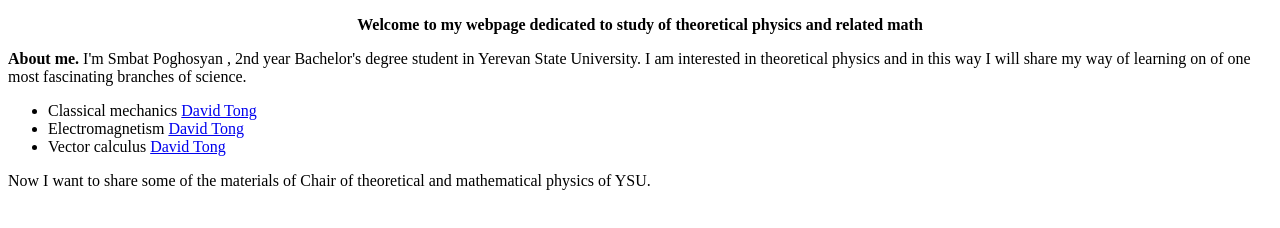
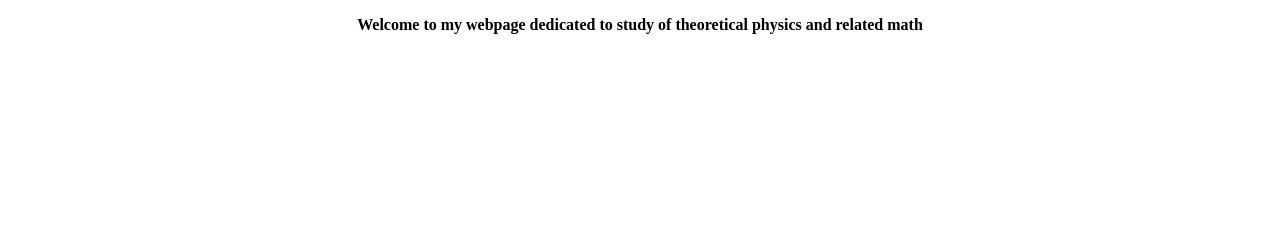
Before and after one commit to Smbat-Poghosyan/smbat-poghosyan.github.io, a plain HTML site: page index.html in a window 1280 px wide. Drawn offline with Linux system fonts and the light colour scheme.

Commit message:
Simplify index.html by removing body content
Removed content from the body and kept the header structure.

```diff
--- a/index.html
+++ b/index.html
@@ -7,12 +7,5 @@
 </head>
 <body>
 <p style="text-align: center;"><strong>Welcome to my webpage dedicated to study of theoretical physics and related math</strong></p>
-<p style="text-align: left;"><strong>About me.&nbsp;</strong>I'm Smbat Poghosyan , 2nd year Bachelor's degree student in Yerevan State University. I am interested in theoretical physics and in this way I will share my way of learning on of one most fascinating branches of science.</p>
-<ul>
-<li style="text-align: left;">Classical mechanics <a href="https://davidtong.org/pdfs/teaching/classical-dynamics/clas.pdf">David Tong</a></li>
-<li style="text-align: left;">Electromagnetism <a href="https://davidtong.org/pdfs/teaching/electromagnetism/electro.pdf">David Tong</a></li>
-<li style="text-align: left;">Vector calculus <a href="https://davidtong.org/teaching/vector-calculus/">David Tong</a></li>
-</ul>
-<p>Now I want to share some of the materials of Chair of theoretical and mathematical physics of YSU.</p>
 </body>
 </html>
```
